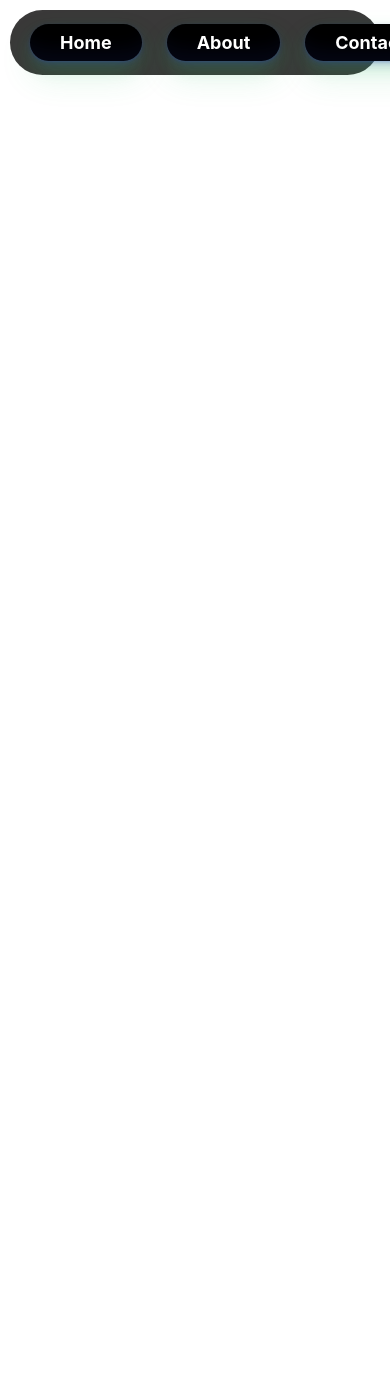
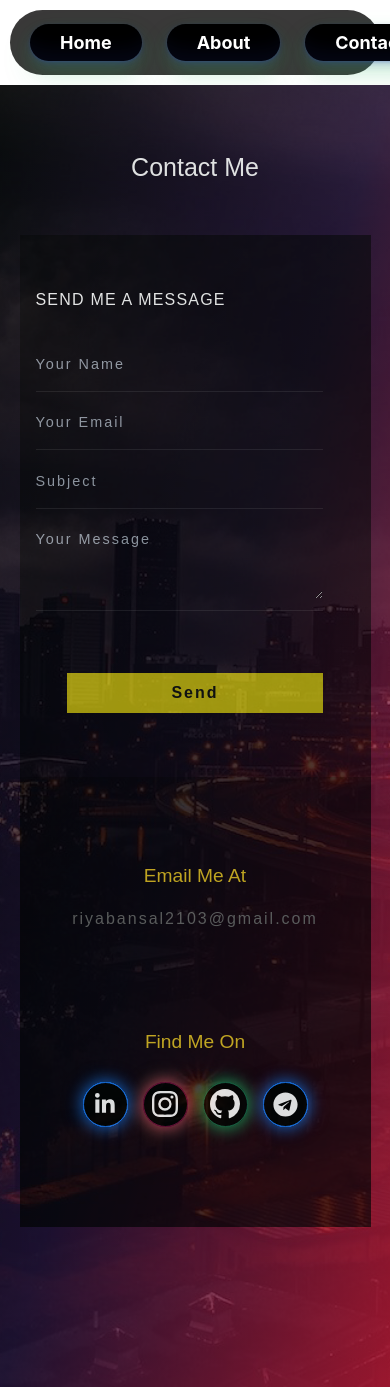
Before and after one commit to Riya3002/My_portfolio, a Next.js app: page /Contact in a window 390 px wide. Shown: the top 1387 px of the page. Before the commit the page ends 844 px from the top, so only its background shows below. Built offline with nearby package versions, Linux system fonts and the light colour scheme.

Commit message:
added contactpage and responsiveness also

```diff
--- a/src/app/Contact/page.tsx
+++ b/src/app/Contact/page.tsx
@@ -1,7 +1,10 @@
+import Contact from "@/components/contactpage/Contact";
+import styles from './styles.module.css'
 const Contactpage =()=>{
     return(
-        <>
-        </>
+        <div className={styles.body}>
+        <Contact/>
+        </div>
     )
 }
 
--- a/src/app/page.tsx
+++ b/src/app/page.tsx
@@ -1,4 +1,7 @@
+import Path from "@/components/Models/path/path";
+import Contact from "@/components/contactpage/Contact";
 import Homepage from "@/components/homepage";
+import Contactpage from "./Contact/page";
 
 export default function Home() {
   return (
--- a/src/components/Models/path/annotations.tsx
+++ b/src/components/Models/path/annotations.tsx
@@ -138,7 +138,7 @@ import { useFrame } from "@react-three/fiber";
           rotation={headingrotation}
           color="white"
           fontWeight={700}
-          fontSize={0.25}
+          fontSize={0.18}
           anchorX={1}
           anchorY="middle"
         >
@@ -154,7 +154,7 @@ import { useFrame } from "@react-three/fiber";
               ]}
               rotation={headingrotation}
               color="white"
-              fontSize={0.112}
+              fontSize={0.09}
               fontWeight={500}
               anchorX="left"
               anchorY="middle"
--- a/src/components/Navbar/navlinks.tsx
+++ b/src/components/Navbar/navlinks.tsx
@@ -15,7 +15,7 @@ const NavLinks: navLink[] =[
     {
         id:3,
         title:'Contact',
-        path:'/contact',
+        path:'../contact',
     }
 ]
 export default NavLinks;
--- /dev/null
+++ b/src/components/contactpage/Contact.tsx
@@ -0,0 +1,60 @@
+import React from 'react';
+import styles from './styles.module.css';
+import Instagram from '../contacts/Instagram';
+import Github from '../contacts/Github';
+import Linkedin from '../contacts/Linkedin';
+import Telegram from '../contacts/Telegram';
+import Link from 'next/link';
+
+const Contact: React.FC = () => {
+  return (
+    <div className={styles.body}>
+        <div className={styles.contact}>
+        <div className={styles.contactHeader}>
+            <div className={styles.coText}>Contact Me</div>
+        </div>
+
+        <div className={styles.contactContent}>
+            <div className={styles.contactForm}>
+            <div className={styles.formTitle}>Send me a message</div>
+            <form action="mailto:riyabansal2103@gmail.com" method="post" encType="text/plain">
+                <fieldset>
+                <div className={styles.formField}>
+                    <input name="name" type="text" id="name" placeholder="Your Name" className={styles.name} />
+                </div>
+                <div className={styles.formField}>
+                    <input name="email" type="email" id="email" placeholder="Your Email" className={styles.email} />
+                </div>
+                <div className={styles.formField}>
+                    <input name="Subject" type="text"  className={styles.subject}id="subject" placeholder="Subject" />
+                </div>
+                <div className={styles.formField}>
+                    <textarea name="message" id="message" className={styles.message}placeholder="Your Message"></textarea>
+                </div>
+                </fieldset>
+                <div className={styles.btn}>
+                    <input  type="submit" className={styles.formBtn} value="Send" />
+                </div>
+            </form>
+            </div>
+
+            <div className={styles.contactInfo}>
+            <h3>Email Me At </h3>
+            <Link  className={styles.mail} href="mailto:riyabansal2103@gmail.com">
+                <p>riyabansal2103@gmail.com</p>
+            </Link>
+            <h3>Find Me On </h3>
+            <div className={styles.contactLinks}>
+                <Linkedin/>
+                <Instagram/>
+                <Github/>
+                <Telegram/>
+            </div>
+            </div>
+        </div>
+        </div>
+    </div>
+  );
+}
+
+export default Contact;
--- /dev/null
+++ b/src/components/contactpage/styles.module.css
@@ -0,0 +1,236 @@
+
+.body {
+  margin: 0;
+  padding: 0;
+  box-sizing: border-box;
+  background:url('../../../public/contactbg.jpg') center no-repeat ;
+  background-size: cover;
+}
+
+.contact {
+  display: flex;
+  flex-direction: column;
+  background: linear-gradient(to bottom right, rgba(0,0,0, 0.9), rgba(36,11,54, 0.8), rgba(195,20,50,0.9))  ;
+  opacity:0.85;
+
+}
+
+.contactHeader {
+  font-family: "Montserrat", sans-serif;
+  text-align: center;
+  padding: 4rem 0 2rem 0;
+}
+
+.coText {
+  color: white;
+  padding-bottom: 1rem;
+  font-size: 50px;
+}
+
+.contactContent {
+  display: flex;
+  justify-content: space-between;
+  align-self: center;
+  line-height: 2;
+  height: auto;
+  width: 70%;
+  background-color: rgba(0,0,0,0.6);
+  margin-bottom: 10rem;
+}
+
+.contactForm {
+  font-family: "Montserrat", sans-serif;
+  padding: 5rem;
+  margin-left:3rem;
+}
+
+.formTitle {
+  color: #fff;
+  font-size: 1rem;
+  text-transform: uppercase;
+  letter-spacing: 1.2px;
+  line-height: 1px;
+  margin-left: 4rem;
+  margin-bottom: 3rem;
+}
+.formField {
+  outline: none;
+  width: 100%;
+  border-bottom: 1px solid rgba(255, 255, 255, 0.09);
+  margin-bottom: .9rem;
+}
+
+.name, .email, .subject, .message {
+  font-family: "Montserrat", sans-serif;
+  color: #fff;
+  outline: none;
+  background: transparent;
+  border: none;
+  letter-spacing: 2px;
+  font-size: .9rem;
+  line-height: 2rem;
+  padding-bottom: 0.7rem;
+}
+
+ .message {
+  width: 100%;
+  color: #fff;
+  overflow: visible;
+}
+
+.btn{
+  display: flex;
+  justify-content: center;
+  align-items: center;
+}
+.formBtn {
+  justify-content: center;
+  margin-top: 3rem;
+  border: none;
+  color: rgb(15, 14, 14);
+  font-size: 1rem;
+  letter-spacing: 2px;
+  font-weight: 700;
+  width: 80%;
+  height: 40px;
+  background: #b9ab0d;
+  cursor: pointer;
+  transition: all .3s ease;
+}
+
+.formBtn:hover {
+  opacity: 0.5;
+  transform: scale(1.1);
+  box-shadow: 0 0 15px 0 #000;
+}
+
+.formBtn:active{
+  transform: scale(0.85);
+}
+.contactInfo {
+  display: flex;
+  flex-direction: column;
+  align-items: flex-end;
+  justify-content: space-evenly;
+  padding: 5rem;
+  background-color: rgba(0,0,0,0.3);
+}
+
+.contactInfo h3 {
+  font-family: "Montserrat", sans-serif;
+  font-size: 1.2rem;
+  color: #ddbb22;
+}
+
+.mail {
+  font-family: "Montserrat", sans-serif;
+  text-decoration: none;
+  color: #666;
+  font-size: 1rem;
+  letter-spacing: 2px;
+  line-height: 3rem;
+  margin-bottom: 5rem;
+  transition: all .3s ease;
+}
+
+.mail:hover {
+  transform: translateY(-2.5%);
+  color: #999;
+}
+
+.contactLinks{
+    display: flex;
+    flex-direction: row;
+    padding: 20px 0px;
+    gap: 15px;
+}
+
+@media screen and (max-width:430px){
+  .coText{
+    font-size: 25px;
+  }
+  .contactContent {
+    display: flex;
+    flex-direction: column;
+  }
+  .formTitle{
+    margin-bottom:3rem;
+    margin-left: 0;
+    width: 100%;
+  }
+  .contactForm{
+    margin-left: 0rem;
+    padding: 4rem 1rem;
+  }
+  .formField {
+    width: 90%;
+  }
+
+  .contactContent{
+    width:90%;
+  }
+
+  .contactInfo{
+    align-items: center;
+  }
+}
+@media screen and (max-width: 960px) and (min-width:430px) {
+  .contactContent {
+    display: flex;
+    flex-direction: column;
+  }
+
+  .formField {
+    width: 90%;
+  }
+
+  .contactContent{
+    width:80%;
+  }
+
+  .formBtn{
+    width: 60%;
+    margin-left: 0;
+  }
+  .formTitle {
+    margin: 3rem auto;
+  }
+
+  .coText {
+    font-size: 2.5rem;
+  }
+
+  .contactForm {
+    padding: 2rem;
+    margin-left: 1rem;
+  }
+  .contactInfo{
+    align-items: center;
+  }
+}
+
+@media screen and (min-width: 960px) and (max-width:1100px) {
+  .formField {
+    width: 125%;
+  }
+
+  .formTitle {
+    margin: 3rem 0;
+  }
+
+  .contactInfo {
+    padding: 3rem;
+  }
+
+  .coTitle {
+    font-size: 1rem;
+  }
+
+  .coText {
+    font-size: 2.5rem;
+  }
+
+  .contactForm {
+    padding: 2rem;
+  }
+}
```
Also changed, not shown: public/contactbg.jpg (added), src/app/Contact/styles.module.css (added).
